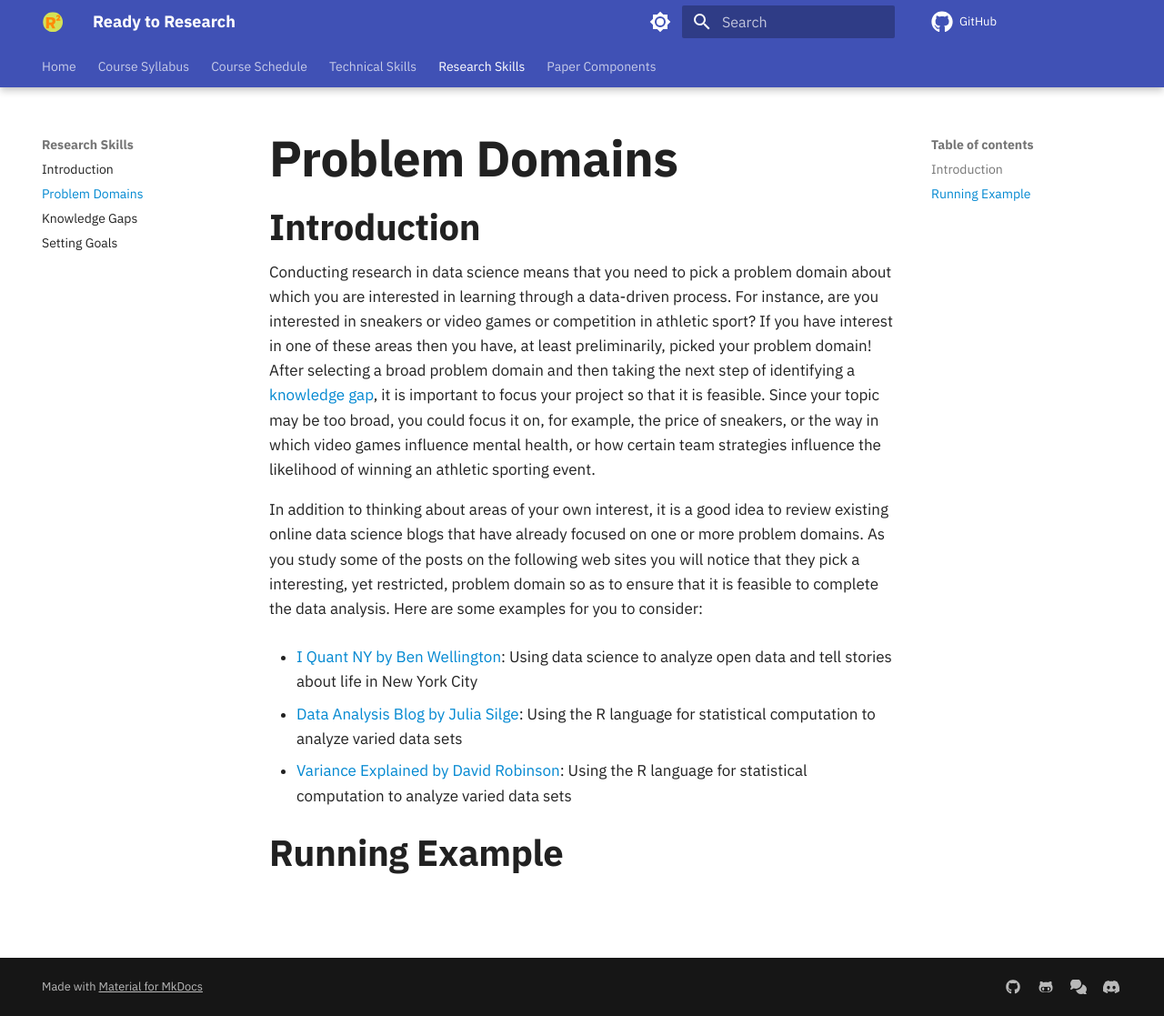
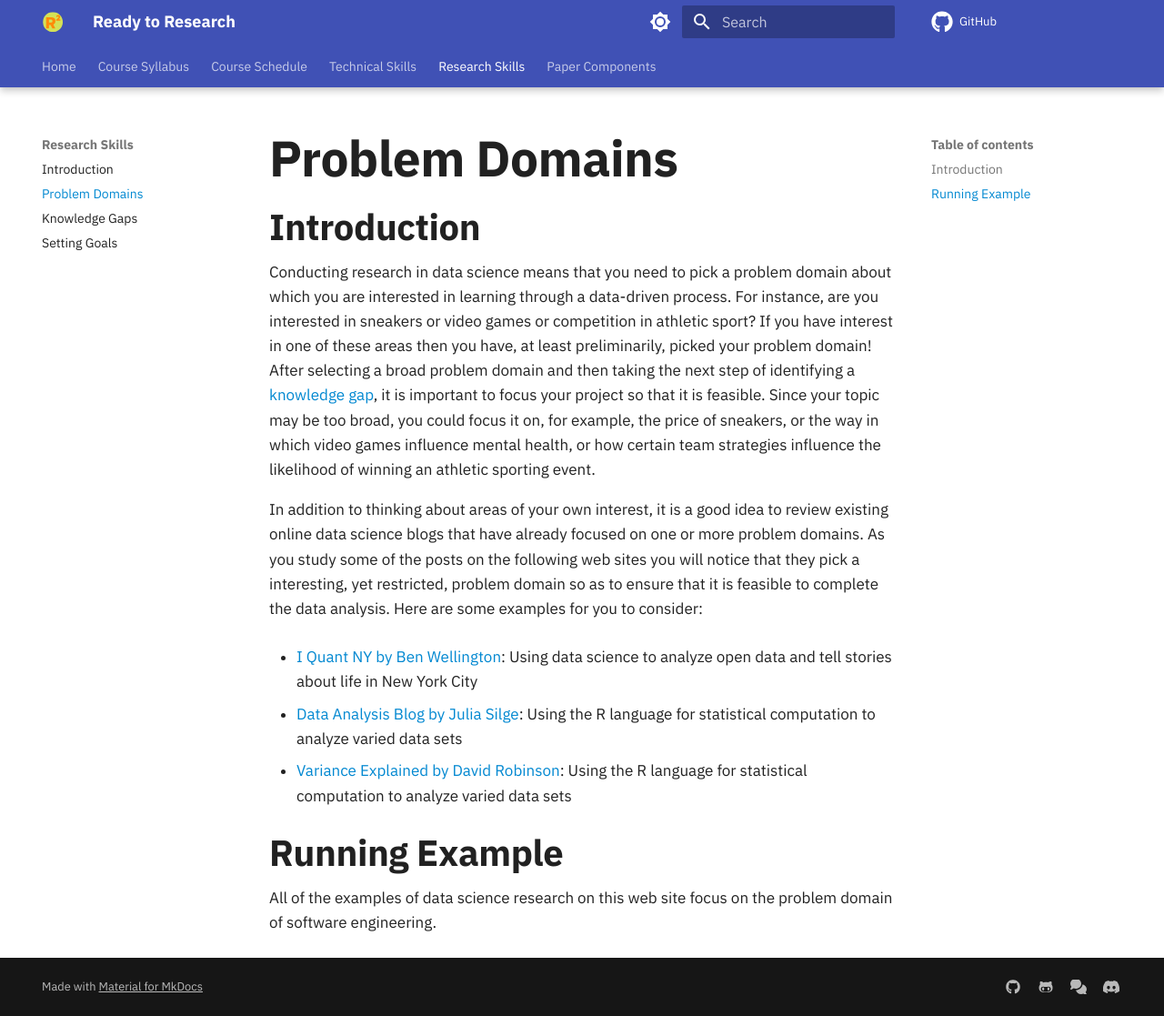
Before and after one commit to kaushal1014/research-paper-template-Athlete-Injuries, an MkDocs documentation site: the page built from docs/research-skills/problem-domains.md, in a window 1280 px wide and 1117 px high. Shown: the whole window at 91% size. Built offline with MkDocs 1.6.1 and Material for MkDocs 9.7.7, drawn with Linux system fonts in a browser that asks for light colours; comment, search, counter and statistics services are not loaded.

Commit message:
feat: Start to work on problem-domains content about software engineering.

```diff
--- a/docs/research-skills/problem-domains.md
+++ b/docs/research-skills/problem-domains.md
@@ -31,3 +31,6 @@ examples for you to consider:
   the R language for statistical computation to analyze varied data sets
 
 ## Running Example
+
+All of the examples of data science research on this web site focus on the
+problem domain of software engineering.
```
